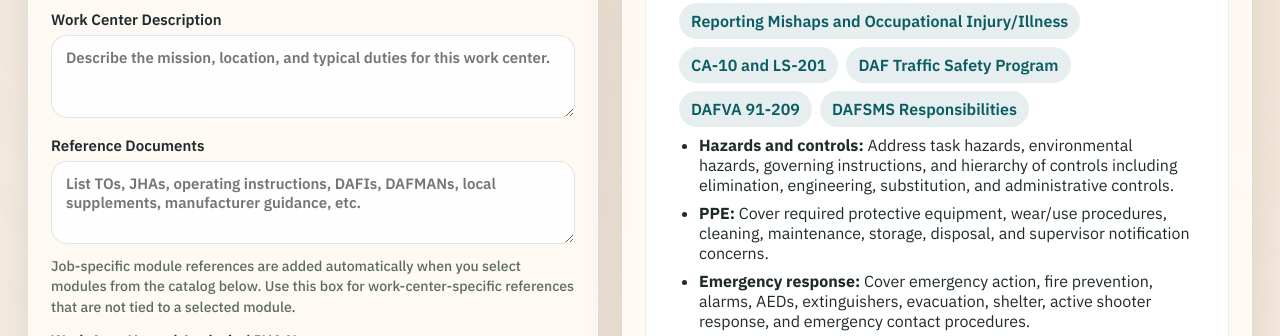
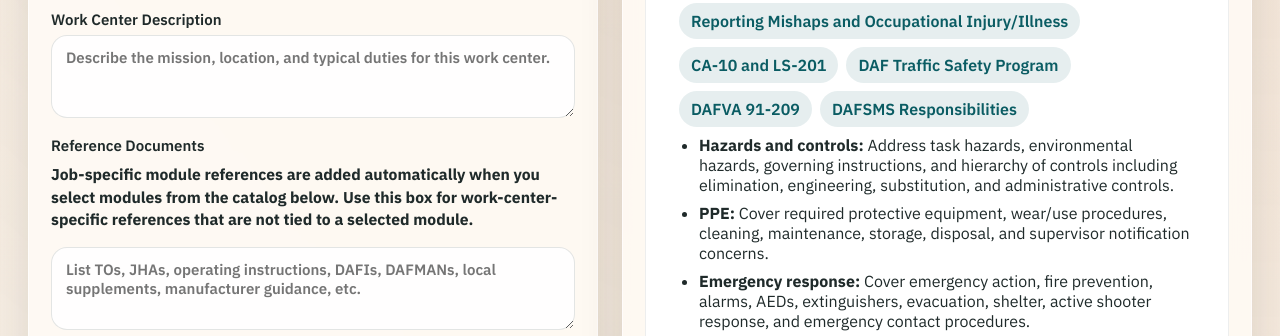
Before and after one commit to jgrimm24/jsto-builder, a website: page index.html in a window 1280 px wide. Shown: the part 1213-1549 px from the top of the page. Drawn offline with Linux system fonts and the light colour scheme.

Commit message:
Move reference disclaimer above input

```diff
--- a/index.html
+++ b/index.html
@@ -103,8 +103,8 @@
 
           <label>
             Reference Documents
+            <span style="display:block;margin:8px 0 10px;font-size:0.98rem;font-weight:700;line-height:1.45;color:var(--ink);">Job-specific module references are added automatically when you select modules from the catalog below. Use this box for work-center-specific references that are not tied to a selected module.</span>
             <textarea name="references" rows="3" placeholder="List TOs, JHAs, operating instructions, DAFIs, DAFMANs, local supplements, manufacturer guidance, etc."></textarea>
-            <span class="muted" style="display:block;margin-top:8px;font-size:0.88rem;font-weight:500;line-height:1.45;">Job-specific module references are added automatically when you select modules from the catalog below. Use this box for work-center-specific references that are not tied to a selected module.</span>
           </label>
 
           <label>
```
